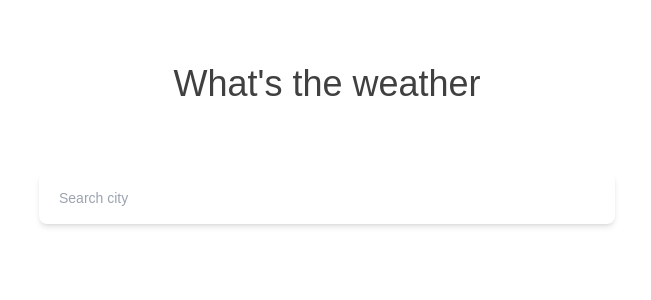
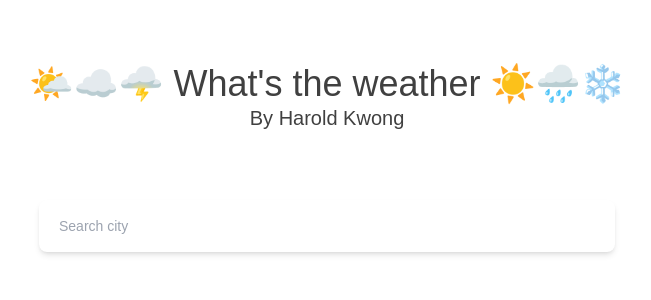
Before and after one commit to HL-Kwong/whats-the-weather, a Next.js app: page / in a window 1280 px wide. Shown: the top 300 px of the page, without its empty margins (313-964 px from the left). Built offline with nearby package versions, Linux system fonts and the light colour scheme.

Commit message:
feature/changed-page-title

```diff
--- a/app/layout.tsx
+++ b/app/layout.tsx
@@ -13,8 +13,8 @@ const geistMono = Geist_Mono({
 });
 
 export const metadata: Metadata = {
-  title: "What's the Weather",
-  description: "An NextJS application created by Harold Kwong",
+  title: "What's the Weather | By Harold Kwong",
+  description: "A NextJS weather checking application created by Harold Kwong",
 };
 
 export default function RootLayout({
--- a/app/page.tsx
+++ b/app/page.tsx
@@ -43,7 +43,11 @@ export default function Home() {
 
   return (
     <div className="flex flex-col items-center min-h-screen p-8 pb-20">
-      <h1 className="text-4xl text-darkgrey py-8">What's the weather</h1>
+      <div className="py-8 text-center">
+        <h1 className="hidden tablet:flex text-4xl text-darkgrey">🌤️☁️🌩️ What's the weather ☀️🌧️❄️</h1>
+        <h1 className="flex tablet:hidden text-4xl text-darkgrey">What's the weather</h1>
+        <h1 className="text-xl text-darkgrey">By Harold Kwong</h1>
+      </div>
       <div id="citySearchSection" className="w-full h-auto p-8 flex flex-col items-center">
         <CitySearchBar handleCitySelected={handleCitySelected} />
       </div>
```
